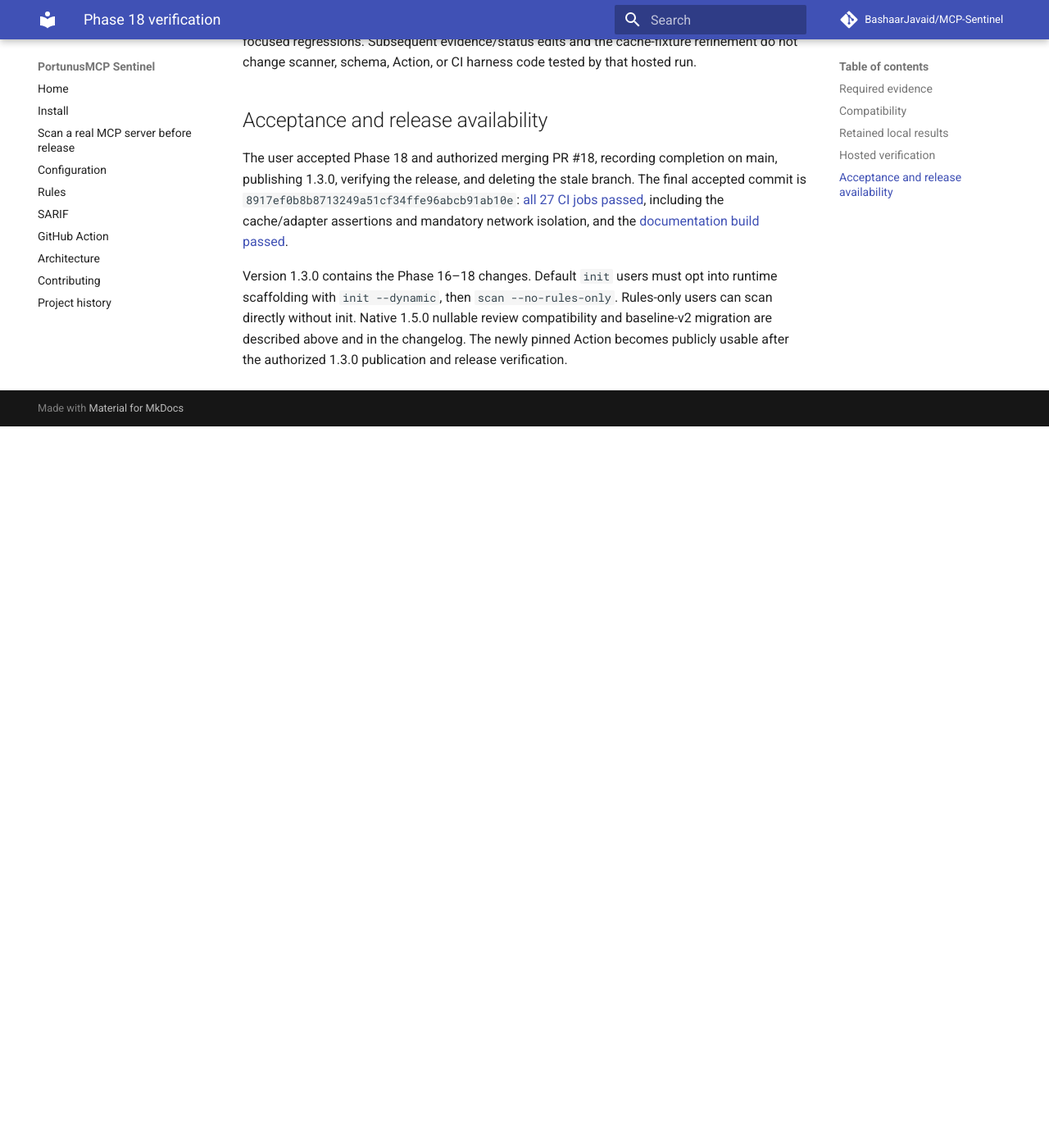
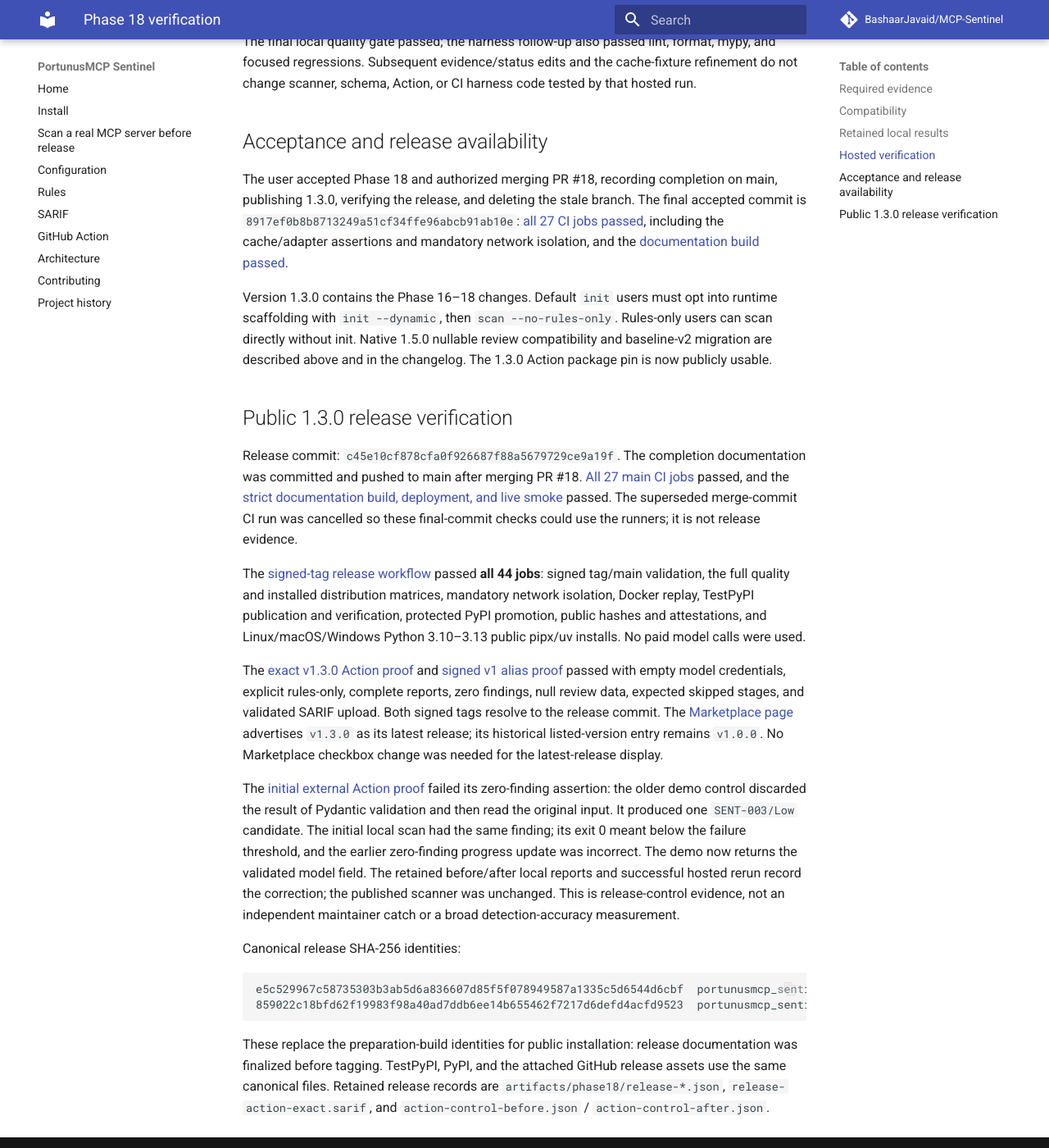
Before and after one commit to BashaarJavaid/MCP-Sentinel, an MkDocs documentation site: the page built from docs/phase18-verification.md, in a window 1280 px wide and 1400 px high, scrolled down 3028 px. Shown: the whole window at 82% size. Built offline with MkDocs 1.6.1 and Material for MkDocs 9.7.7, drawn with Linux system fonts in a browser that asks for light colours; comment, search, counter and statistics services are not loaded; before the commit the page ends 3548 px from its top, so only the background shows below that; some of the changed text lies outside the part shown.

Commit message:
Record verified 1.3.0 publication and Action proofs [skip ci]

````diff
--- a/docs/phase18-verification.md
+++ b/docs/phase18-verification.md
@@ -4,7 +4,10 @@ Status: **complete and accepted** on 2026-09-06 (UTC). Implementation and all
 agreed local/hosted gates passed, followed by final user acceptance.
 Version: **1.3.0** (Phases 16–18). The user separately authorized merge,
 completion documentation, publication, release verification, and branch cleanup.
-Publication verification is pending; implementation acceptance is complete.
+Publication and release verification are complete:
+[PyPI 1.3.0](https://pypi.org/project/portunusmcp-sentinel/1.3.0/) and the
+[GitHub release](https://github.com/BashaarJavaid/MCP-Sentinel/releases/tag/v1.3.0)
+are public. Implementation acceptance and public availability are both recorded.
 
 The accepted `phase18-rules-only` branch was merged through PR #18.
 No paid model calls are part of this gate. Historical evaluation captures remain
@@ -50,7 +53,7 @@ The merged PR is [#18](https://github.com/BashaarJavaid/MCP-Sentinel/pull/18).
 | Installed-wheel Docker replay | Complete; four tested probes; inherited rules-only overridden; four cached records plus one replay, zero current tokens | `artifacts/phase18/installed-wheel-replay-summary.json` and `installed-wheel-replay/` |
 | Historical compatibility | Artifact checker passed; all 182 retained capture/evaluation/evidence files unchanged | `artifacts/phase18/historical-artifacts.log` and `historical-byte-check.json` |
 | Representative reports | All four Python/TypeScript controls produced validated JSON/SARIF; clean exit 0, vulnerable exit 1 | `artifacts/phase18/*_server.json` and `*_server.sarif` |
-| Distribution identities | Prepared 1.3.0 wheel and sdist, unpublished | `artifacts/phase18/local-distributions.json` |
+| Preparation distribution identities | Pre-release 1.3.0 wheel and sdist from the implementation checkpoint | `artifacts/phase18/local-distributions.json` |
 
 The first broad local run retained 555 passing tests and one obsolete help-width
 assertion failure, with 32 opt-in Docker skips and 85.00% branch-aware coverage.
@@ -116,5 +119,52 @@ Version 1.3.0 contains the Phase 16–18 changes. Default `init` users
 must opt into runtime scaffolding with `init --dynamic`, then
 `scan --no-rules-only`. Rules-only users can scan directly without init. Native
 1.5.0 nullable review compatibility and baseline-v2 migration are described above
-and in the changelog. The newly pinned Action becomes publicly usable after
-the authorized 1.3.0 publication and release verification.
+and in the changelog. The 1.3.0 Action package pin is now publicly usable.
+
+## Public 1.3.0 release verification
+
+Release commit: `c45e10cf878cfa0f926687f88a5679729ce9a19f`. The completion
+documentation was committed and pushed to main after merging PR #18.
+[All 27 main CI jobs](https://github.com/BashaarJavaid/MCP-Sentinel/actions/runs/34015968345)
+passed, and the [strict documentation build, deployment, and live smoke](https://github.com/BashaarJavaid/MCP-Sentinel/actions/runs/34015968295)
+passed. The superseded merge-commit CI run was cancelled so these final-commit
+checks could use the runners; it is not release evidence.
+
+The [signed-tag release workflow](https://github.com/BashaarJavaid/MCP-Sentinel/actions/runs/34016000165)
+passed **all 44 jobs**: signed tag/main validation, the full quality and installed
+distribution matrices, mandatory network isolation, Docker replay, TestPyPI
+publication and verification, protected PyPI promotion, public hashes and
+attestations, and Linux/macOS/Windows Python 3.10–3.13 public pipx/uv installs.
+No paid model calls were used.
+
+The [exact v1.3.0 Action proof](https://github.com/BashaarJavaid/mcp-sentinel-action-demo/actions/runs/34017882433)
+and [signed v1 alias proof](https://github.com/BashaarJavaid/mcp-sentinel-action-demo/actions/runs/34018002117)
+passed with empty model credentials, explicit rules-only, complete reports,
+zero findings, null review data, expected skipped stages, and validated SARIF
+upload. Both signed tags resolve to the release commit. The
+[Marketplace page](https://github.com/marketplace/actions/mcp-sentinel) advertises
+`v1.3.0` as its latest release; its historical listed-version entry remains
+`v1.0.0`. No Marketplace checkbox change was needed for the latest-release display.
+
+The [initial external Action proof](https://github.com/BashaarJavaid/mcp-sentinel-action-demo/actions/runs/34017705027)
+failed its zero-finding assertion: the older demo control discarded the result
+of Pydantic validation and then read the original input. It produced one
+`SENT-003/Low` candidate. The initial local scan had the same finding; its exit 0
+meant below the failure threshold, and the earlier zero-finding progress update
+was incorrect. The demo now returns the validated model field. The retained
+before/after local reports and successful hosted rerun record the correction;
+the published scanner was unchanged. This is release-control evidence, not an
+independent maintainer catch or a broad detection-accuracy measurement.
+
+Canonical release SHA-256 identities:
+
+```text
+e5c529967c58735303b3ab5d6a836607d85f5f078949587a1335c5d6544d6cbf  portunusmcp_sentinel-1.3.0-py3-none-any.whl
+859022c18bfd62f19983f98a40ad7ddb6ee14b655462f7217d6defd4acfd9523  portunusmcp_sentinel-1.3.0.tar.gz
+```
+
+These replace the preparation-build identities for public installation: release
+documentation was finalized before tagging. TestPyPI, PyPI, and the attached
+GitHub release assets use the same canonical files. Retained release records
+are `artifacts/phase18/release-*.json`, `release-action-exact.sarif`, and
+`action-control-before.json` / `action-control-after.json`.
````
Also changed, not shown: ROADMAP.md (+3 -2 lines), 12 other files.
